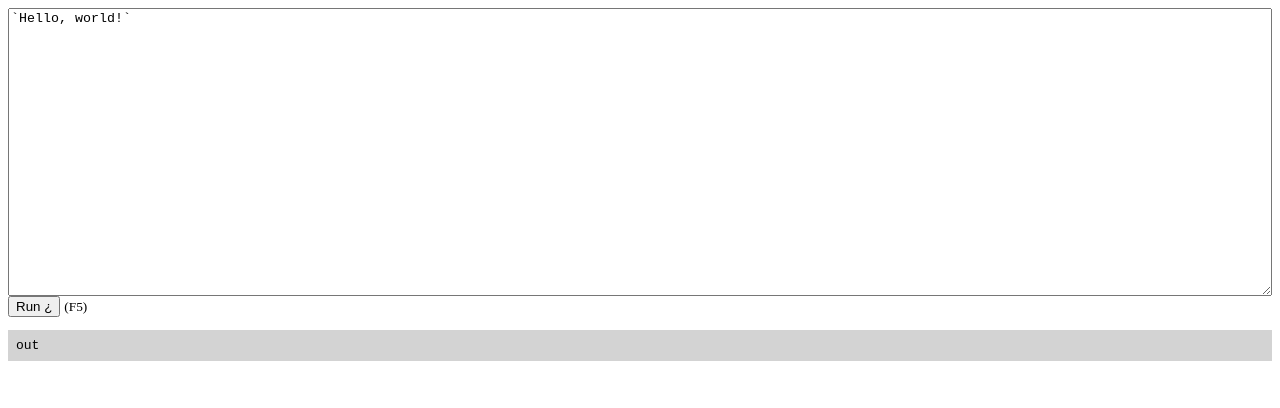
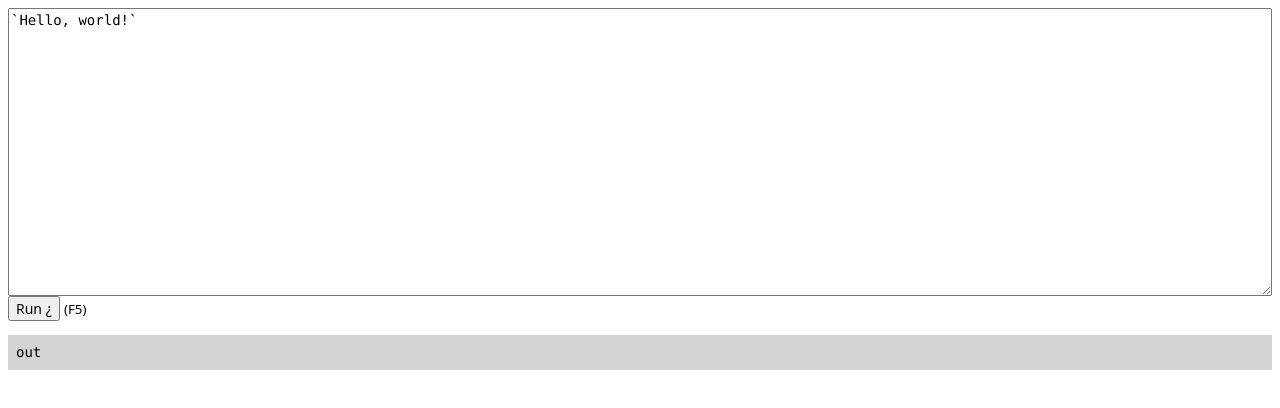
Before and after one commit to DGCK81LNN/whatlang, a website: page index.html in a window 1280 px wide. Drawn offline with Linux system fonts and the light colour scheme.

Commit message:
fix: specify fonts

```diff
--- a/index.html
+++ b/index.html
@@ -7,6 +7,7 @@
   <style>
     :root {
       background-color: white;
+      font-family: system-ui;
     }
     #codebox {
       display: block;
@@ -15,6 +16,9 @@
       height: 18rem;
       resize: vertical;
     }
+    #run {
+      font: 14px system-ui;
+    }
     #output {
       display: block;
       padding: 0.5rem;
@@ -22,6 +26,9 @@
       white-space: pre-wrap;
       overflow: auto;
       word-break: break-all;
+    }
+    #codebox, #output {
+      font: 14px / 1.375 "Consolas", ui-monospace, Menlo, Monaco, "Cascadia Mono", "Segoe UI Mono", "Roboto Mono", "Oxygen Mono", "Ubuntu Mono", "Source Code Pro", "Fira Mono", "Droid Sans Mono", "Courier New", monospace;
     }
 
     @media only screen and (prefers-color-scheme: dark) {
```
